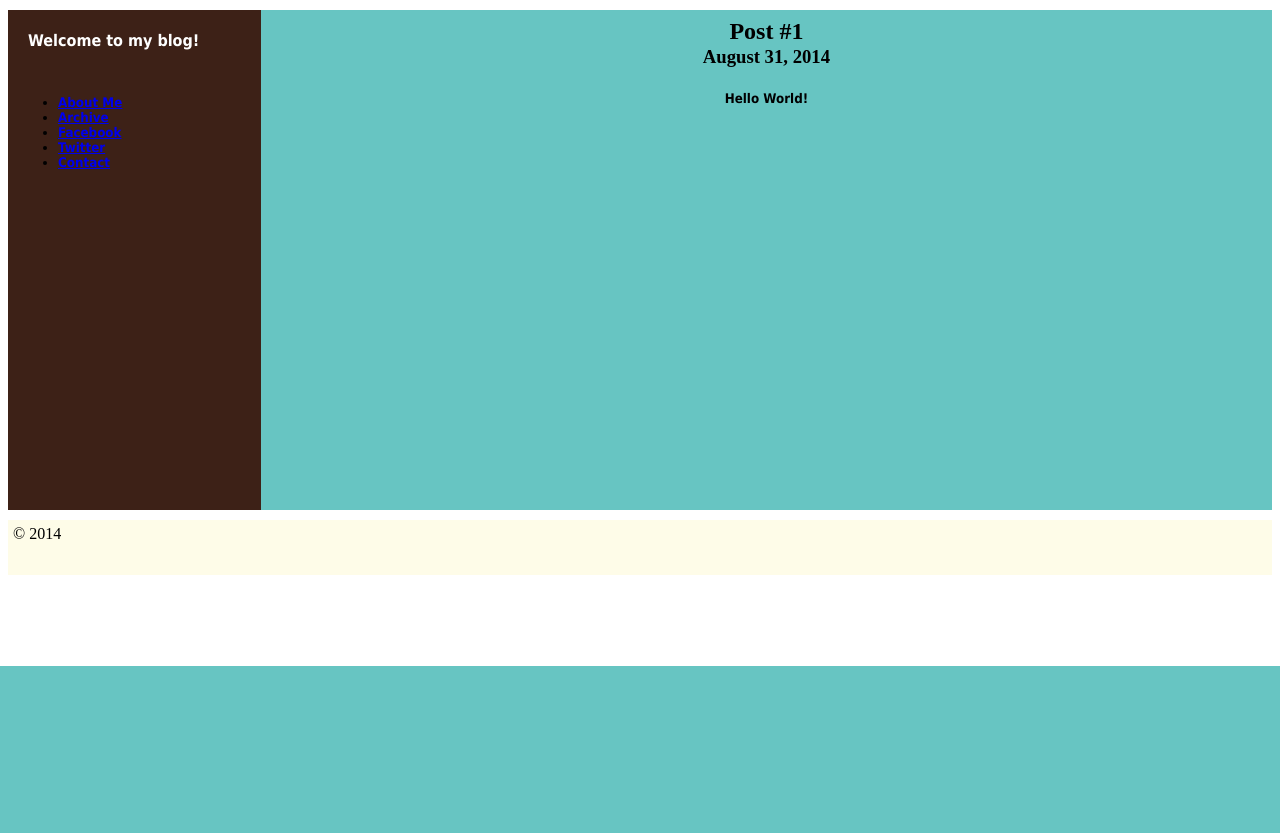
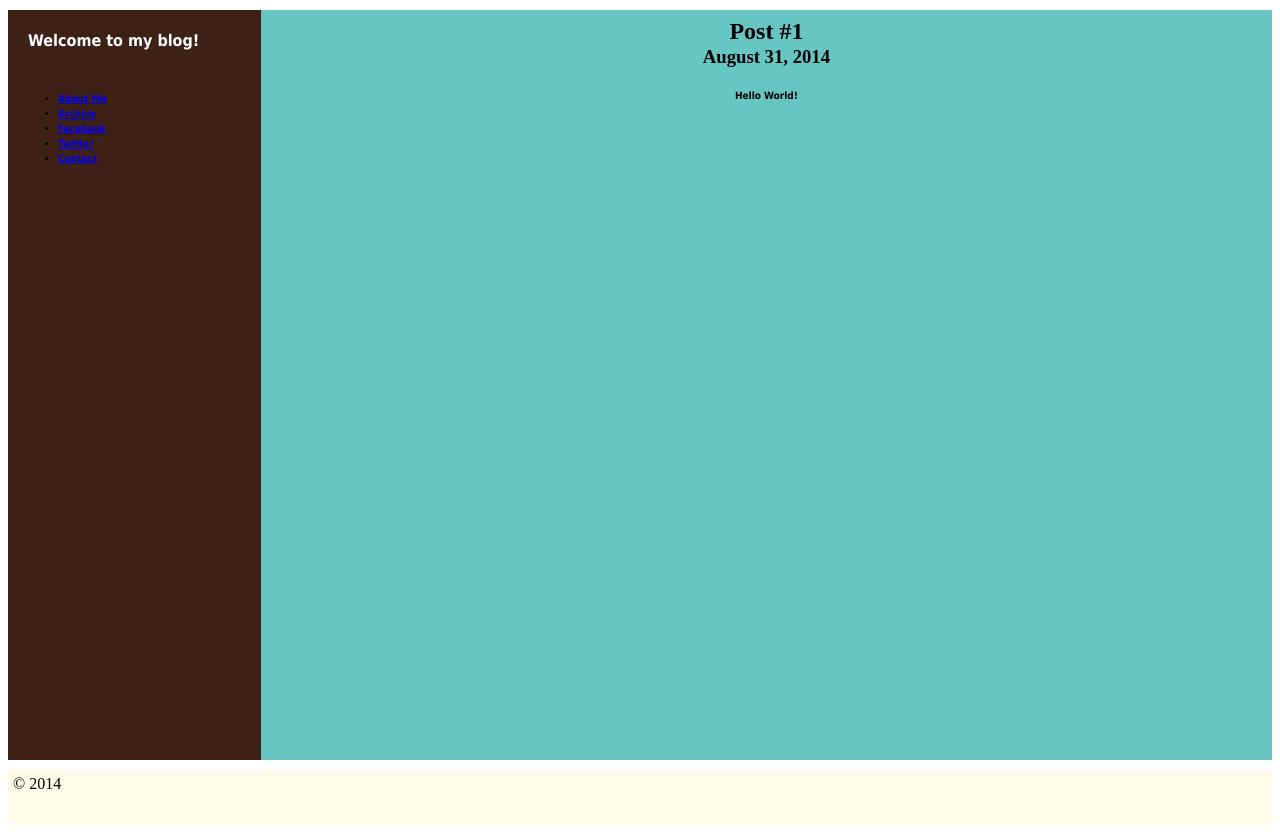
Before and after one commit to mikeh0rn/mikeh0rn.github.io, a PHP site: page /blog-posts/blog-template.html in a window 1280 px wide. Shown: the part 134-967 px from the top of the page. Before the commit the page ends 800 px from the top, so only its background shows below. Run offline with PHP 8.4, Linux system fonts and the light colour scheme.

Commit message:
Updated h5 font size

```diff
--- a/stylesheets/blog-stylesheet.css
+++ b/stylesheets/blog-stylesheet.css
@@ -12,6 +12,7 @@ h5 {
 padding: 10px;
 line-height: 15px;
 font-family: Tahoma;
+font-size: 10px;
 
 }
 
@@ -45,7 +46,7 @@ h4 {
 
 
 .right {
-	height: 500px;
+	height: 750px;
 	width: 80%;
 	background-color: #67C5C2;
 	float: right;
@@ -55,7 +56,7 @@ h4 {
 }
 
 .left {
-	height: 500px;
+	height: 750px;
 	width: 20%;
 	background-color: #3D2117;
 	float: left;
```
